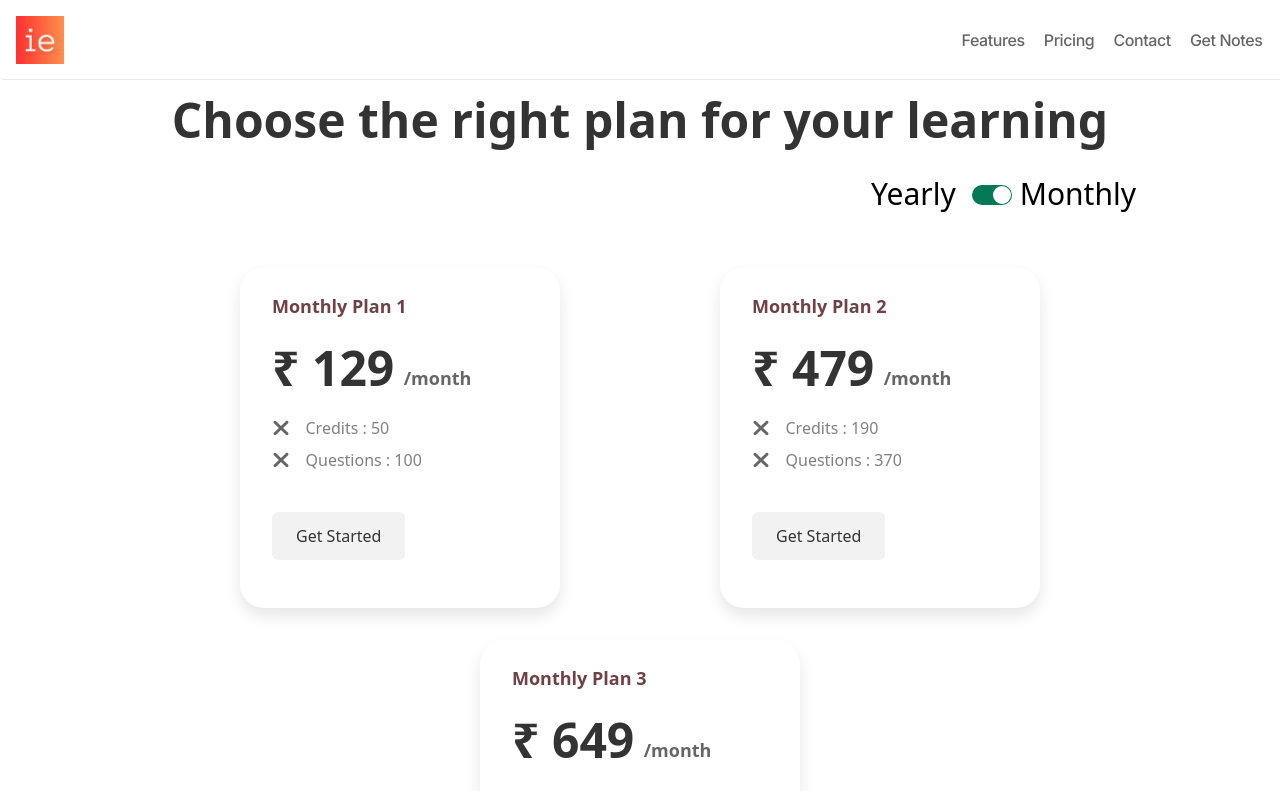
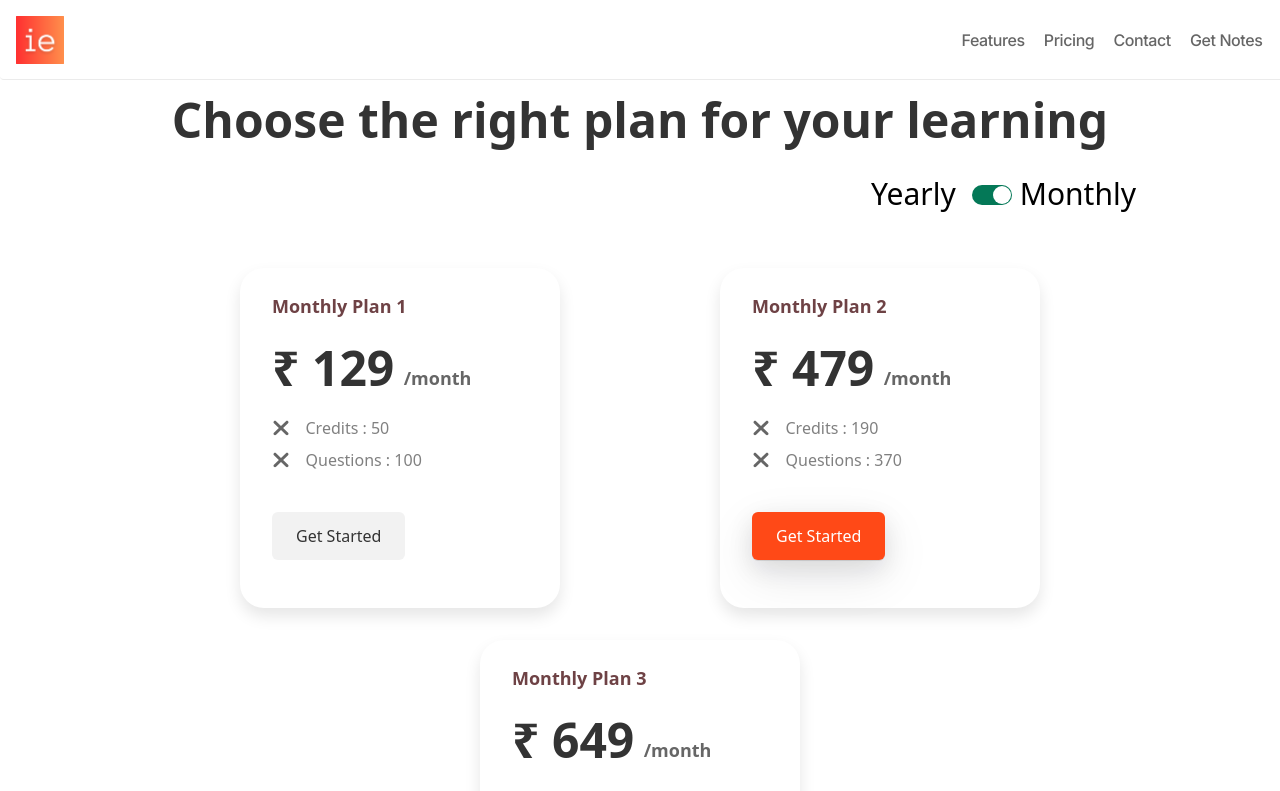
Before and after one commit to MayankGupta2023/ie-pwm, a Next.js app: page /pricing in a window 1280 px wide. Shown: the top 791 px of the page. Built offline with nearby package versions, Linux system fonts and the light colour scheme; no server answers.

Commit message:
by defauly one colour should be orange in pricing

```diff
--- a/src/components/MakePaymentComponent.js
+++ b/src/components/MakePaymentComponent.js
@@ -10,42 +10,12 @@ import style from '../styles/landing.module.css';
 
 const auth = getAuth(app);
 const firestore = getFirestore(app);
-const MakePaymentComponent = ({ amount, description, plan, credits }) => {
+const MakePaymentComponent = ({ amount, description, plan, credits,highlight }) => {
   const [user, setUser] = useState(null);
   const router = useRouter();
 const [authid , setAuthid] = useState(null);
 
 
-//   useEffect(() => {
-//   const unsubscribe = auth.onAuthStateChanged(async (authUser) => {
-//     if (authUser) {
-//         // If authenticated, get the user document from Firestore
-//         const userDocRef = doc(firestore, 'users', authUser.uid);
-//         const userDocSnap = await getDoc(userDocRef);
-
-//         if (userDocSnap.exists()) {
-//             // If the user document exists, set the user state with the display name
-//             setAuthid(authUser.uid);
-//             setUser({
-//                 uid: authUser.uid,
-//                 email: authUser.email,
-//                 displayName: userDocSnap.data().name,
-//             });
-//         } else {
-//             // If the user document does not exist, set the user state with basic information
-//             setUser({
-//                 uid: authUser.uid,
-//                 email: authUser.email,
-//             });
-//         }
-//     } else {
-//         // If not authenticated, redirect to login
-//         window.location.href = '/login';
-//     }
-// });
-
-// return () => unsubscribe();
-// }, []);
 
 
 
@@ -192,7 +162,7 @@ const isLogin= async()=>{
         onClick={() => makePayment()}
 
         className={`font-medium bg-white
-      px-6 py-3 rounded-md mt-4  focus:outline-none ${style.hov}`}
+      px-6 py-3 rounded-md mt-4  focus:outline-none ${highlight?style.hovdef:style.hov}`}
       >
         Get Started
       </button>
--- a/src/pages/pricing.js
+++ b/src/pages/pricing.js
@@ -49,16 +49,16 @@ const Pricing = () => {
   };
 
   const monthlyPlans = [
-    { title: 'Monthly Plan 1', price: 129, credits: 50, questions: 100 },
-    { title: 'Monthly Plan 2', price: 479, credits: 190, questions: 370 },
-    { title: 'Monthly Plan 3', price: 649, credits: 250, questions: 500 },
+    { title: 'Monthly Plan 1', price: 129, credits: 50, questions: 100 ,highlight:false },
+    { title: 'Monthly Plan 2', price: 479, credits: 190, questions: 370 ,highlight:true},
+    { title: 'Monthly Plan 3', price: 649, credits: 250, questions: 500,highlight:false },
   ];
 
   const yearlyPlans = [
 
-    { title: 'Yearly Plan 1', price: 129, credits: 50, questions: 100 },
-    { title: 'Yearly Plan 2', price: 479, credits: 190, questions: 370 },
-    { title: 'Yearly Plan 3', price: 649, credits: 250, questions: 500 },
+    { title: 'Yearly Plan 1', price: 129, credits: 50, questions: 100,highlight:false },
+    { title: 'Yearly Plan 2', price: 479, credits: 190, questions: 370,highlight:true },
+    { title: 'Yearly Plan 3', price: 649, credits: 250, questions: 500,highlight:false },
   ];
 
   const selectedPlans = showMonthlyPlans ? monthlyPlans : yearlyPlans;
@@ -134,7 +134,7 @@ const Pricing = () => {
                 </ul>
                 <div className="mt-6 mb-2 flex items-center justify-left">
                   <MakePaymentComponent amount={plan.price} description={plan.title}
-                    credits={plan.credits} plan={plan.title} />
+                    credits={plan.credits} plan={plan.title} highlight= {plan.highlight} />
                 </div>
 
               </div>
--- a/src/styles/landing.module.css
+++ b/src/styles/landing.module.css
@@ -85,6 +85,16 @@
 
 /* Pricing- Make payment component */
 
+
+.hovdef{
+    background-color: #ff4917;
+    color: white;
+
+    box-shadow: rgba(0, 0, 0, 0.1) 0px 1px 0px, rgba(17, 17, 26, 0.1) 0px 8px 24px, rgba(17, 17, 26, 0.1) 0px 16px 48px;
+
+}
+
+
 .hov:hover{
     background-color: #ff4917;
     color: white;
@@ -96,4 +106,5 @@
     background-color: #f2f2f2;
     color: #333333;
 
+
 }
```
